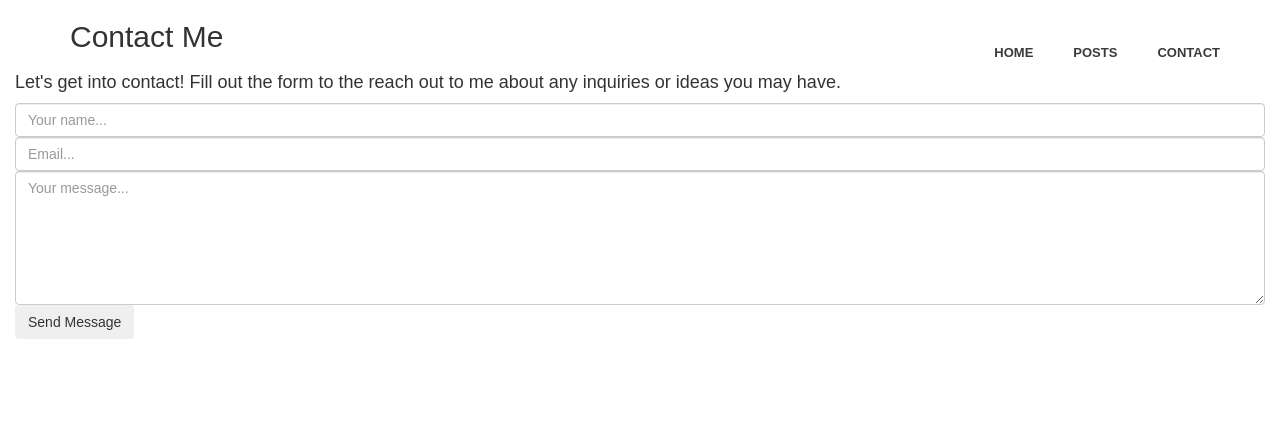
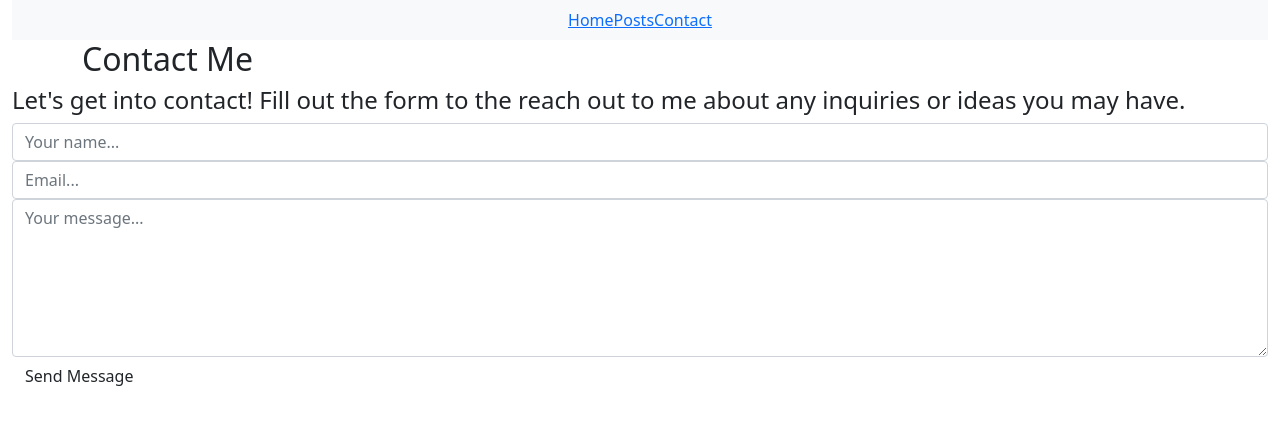
Before and after one commit to SBerkebile7/the-breadsite, a React (Create React App) app: page /contact in a window 1280 px wide. Shown: the top 424 px of the page. Built offline with nearby package versions, Linux system fonts and the light colour scheme.

Commit message:
configured bootstrap

```diff
--- a/package.json
+++ b/package.json
@@ -6,8 +6,9 @@
     "@testing-library/jest-dom": "^5.15.0",
     "@testing-library/react": "^11.2.7",
     "@testing-library/user-event": "^12.8.3",
+    "bootstrap": "^5.1.3",
     "react": "^17.0.2",
-    "react-bootstrap": "^2.0.2",
+    "react-bootstrap": "^2.0.3",
     "react-dom": "^17.0.2",
     "react-router-dom": "^6.0.2",
     "react-scripts": "4.0.3",
--- a/src/App.js
+++ b/src/App.js
@@ -1,9 +1,6 @@
 import React from 'react';
 import { BrowserRouter as Router, Routes, Route } from 'react-router-dom';
-import './assets/css/bootstrap.min.css';
-import './assets/css/bootstrap-theme.min.css';
-import './assets/css/fontAwesome.css';
-import './assets/css/tooplate-style.css';
+import 'bootstrap/dist/css/bootstrap.min.css';
 
 import Navbar from './elements/Navbar';
 import Home from './elements/Home';
--- a/src/elements/Navbar/index.js
+++ b/src/elements/Navbar/index.js
@@ -6,9 +6,10 @@ function Navbar() {
         <div class="wrap">
             <header id="header">
                 <div class="container-fluid">
-                    <div>
-                        <nav id="primary-nav">
-                            <ul class="dropdown menu">
+                    <nav class="navbar navbar-expand-sm navbar-light bg-light" id="navbar" >
+                        <div class="mx-auto d-sm-flex d-block flex-sm-nowrap">
+                            <div class="collapse navbar-collapse text-center">
+                                <ul class="navbar-nav ">
                                     <li>
                                         <Link to="/">
                                             Home
@@ -25,8 +26,9 @@ function Navbar() {
                                         </Link>
                                     </li>
                                 </ul>
+                            </div>
+                        </div>
                     </nav>
-                    </div>
                 </div>
             </header>
         </div>
```
Also changed, not shown: 1 other file (tests, documents, lock files or other folders). Lines whose indentation alone changed are shown as unchanged.
